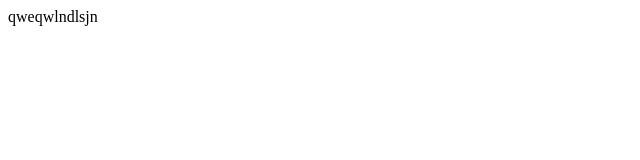
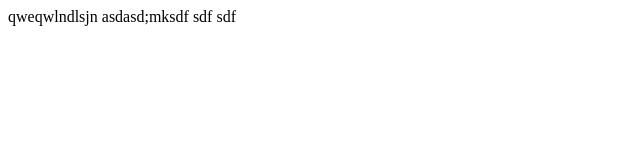
Before and after one commit to pvvipst/test, a plain HTML site: page index.html in a window 1280 px wide. Shown: the whole page, without its empty margins (0-640 px from the left). Drawn offline with Linux system fonts and the light colour scheme.

```diff
--- a/index.html
+++ b/index.html
@@ -6,5 +6,9 @@
 </head>
 <body>
   qweqwlndlsjn
+asdasd;mksdf
+
+sdf
+sdf
 </body>
 </html>
```
